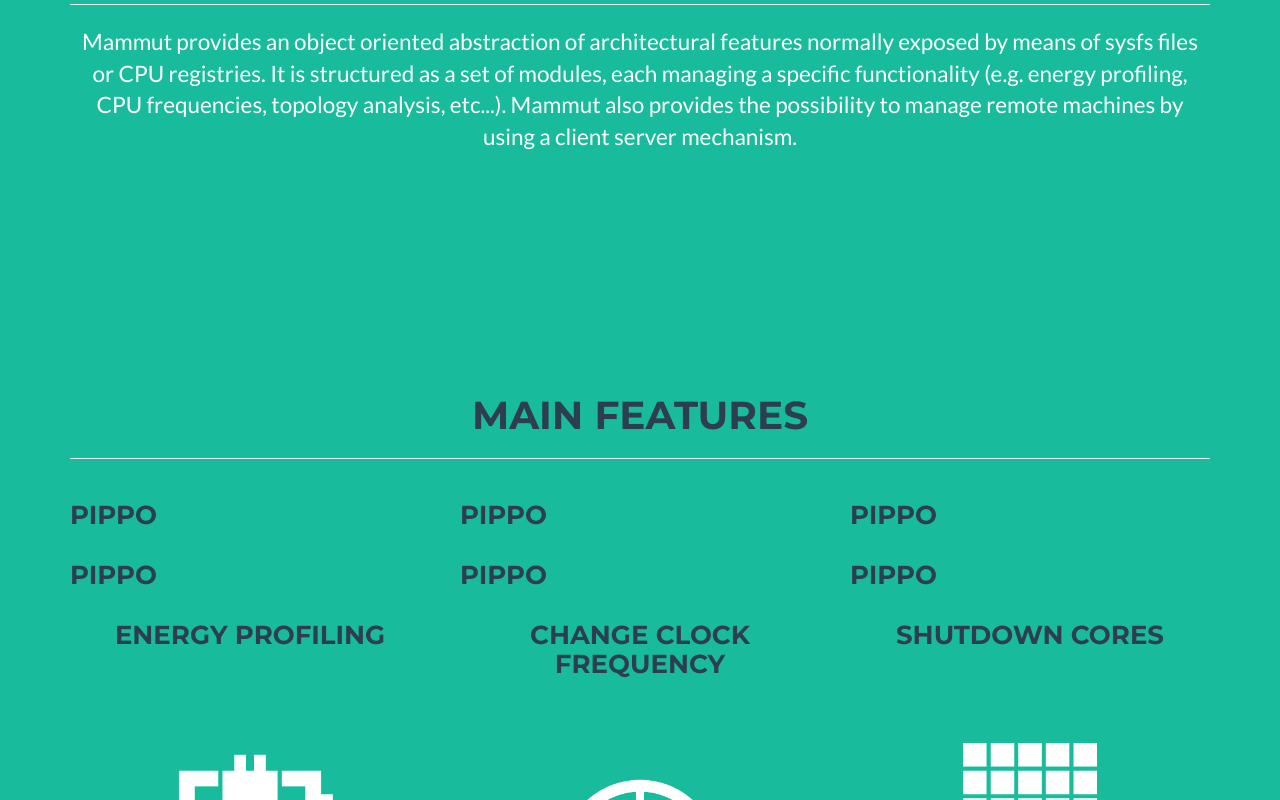
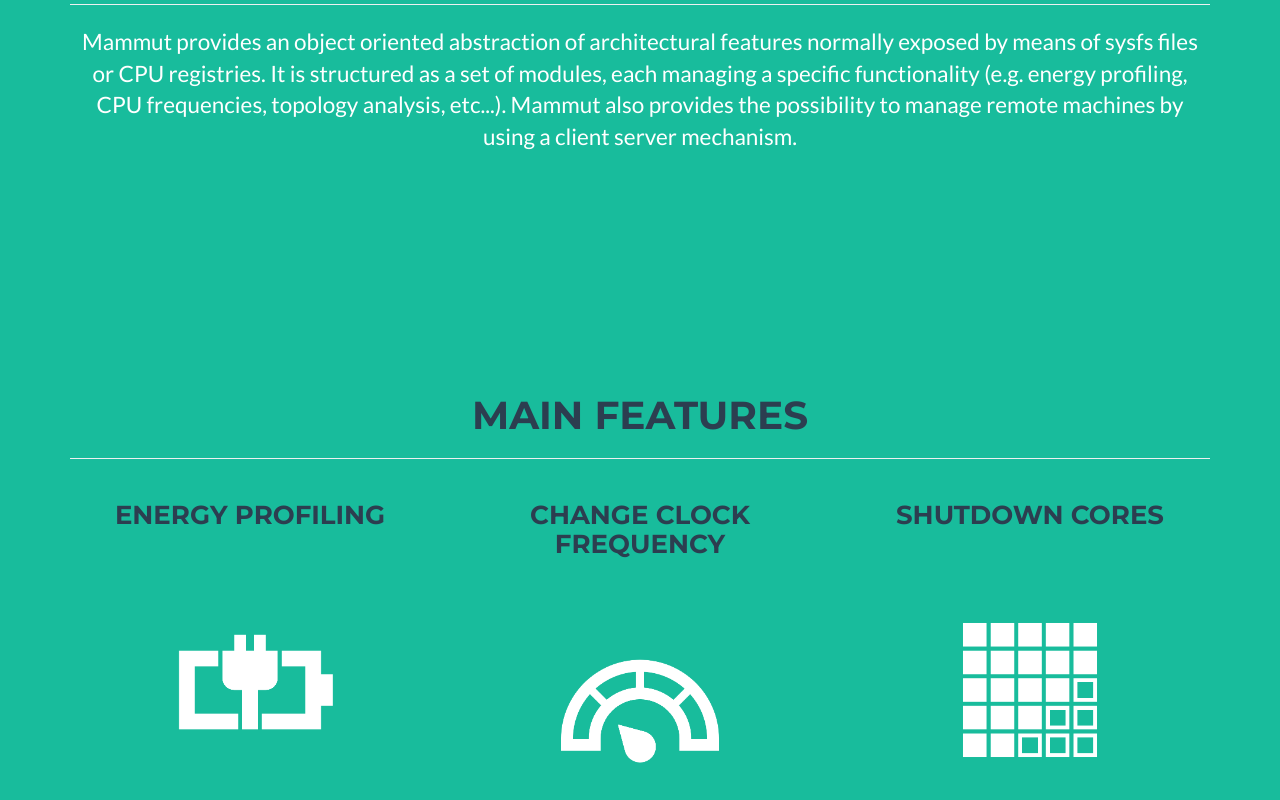
Before and after one commit to DanieleDeSensi/mammut, a website: page indexok.html in a window 1280 px wide. Shown: the part 399-1199 px from the top of the page. Drawn offline with nearby package versions, Linux system fonts and the light colour scheme.

Commit message:
Update indexok.html

```diff
--- a/indexok.html
+++ b/indexok.html
@@ -212,26 +212,7 @@
                     <hr>
                 </div>
             </div>
-            <div class="row">
-                <div class="col-sm-4">
-                    <h3>Pippo</h3>
-                </div>
-                <div class="col-sm-4">
-                    <h3>Pippo</h3>
-                </div>
-                <div class="col-sm-4">
-                    <h3>Pippo</h3>
-                </div>
-                <div class="col-sm-4">
-                    <h3>Pippo</h3>
-                </div>
-                <div class="col-sm-4">
-                    <h3>Pippo</h3>
-                </div>
-                <div class="col-sm-4">
-                    <h3>Pippo</h3>
-                </div>
-            </div>
+
             <div class="row">
                 <div class="col-sm-4 portfolio-item">
                     <div>
@@ -557,6 +538,18 @@
         } catch(err) {}
     </script>
 
+    <script type="text/javascript">
+        $( window ).load(function() {
+            boxes = $('.col-sm-6');
+            maxHeight = Math.max.apply(
+            Math, boxes.map(function() {
+            return $(this).height();
+            }).get());
+            boxes.height(maxHeight);
+            $('.col-sm-12 .panel').height(maxHeight/2-22);//22 = 20 (bottom-margin) + 2 *1 (border)
+        });
+    </script>
+
 </body>
 
 </html>
```
